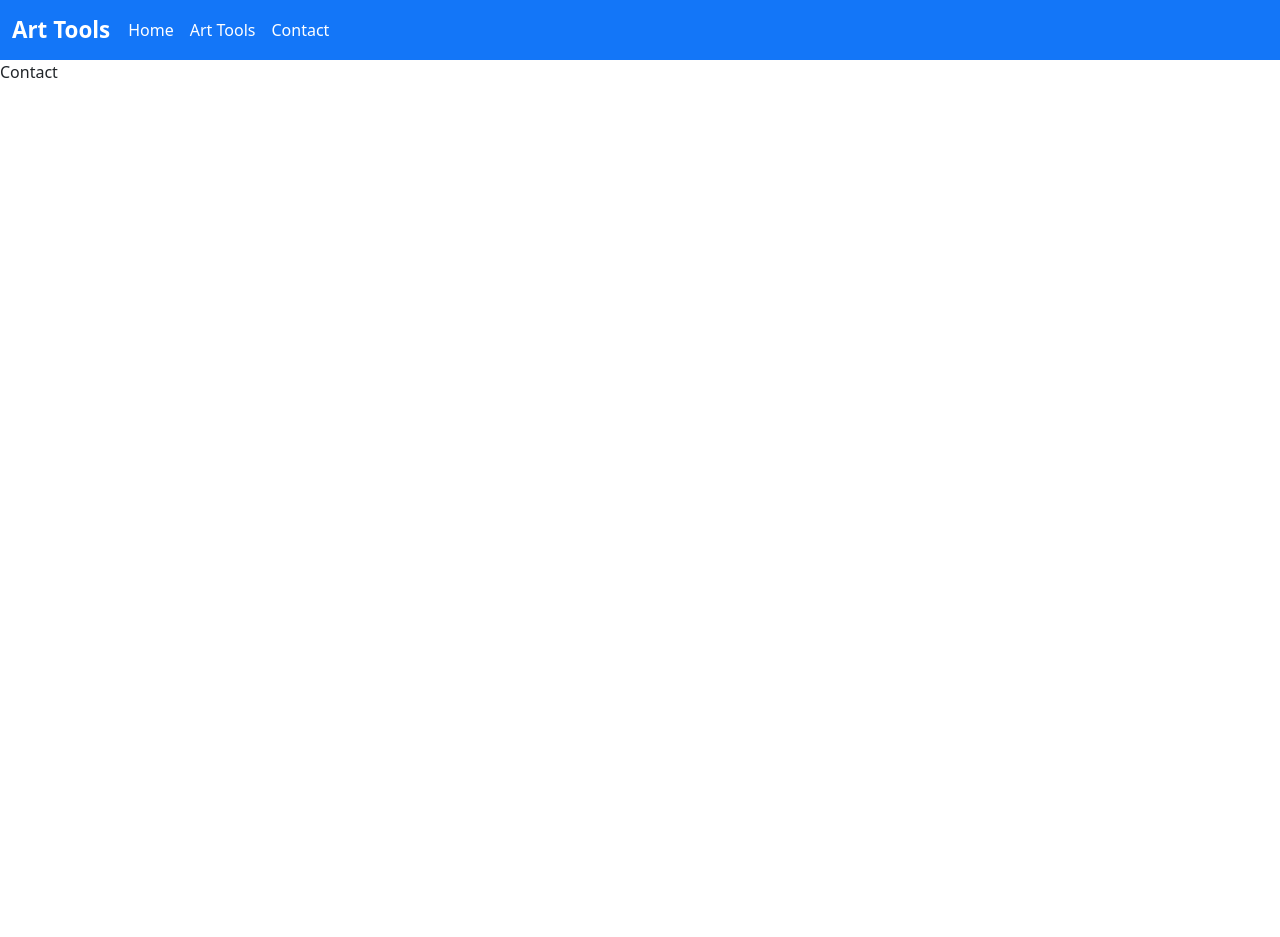
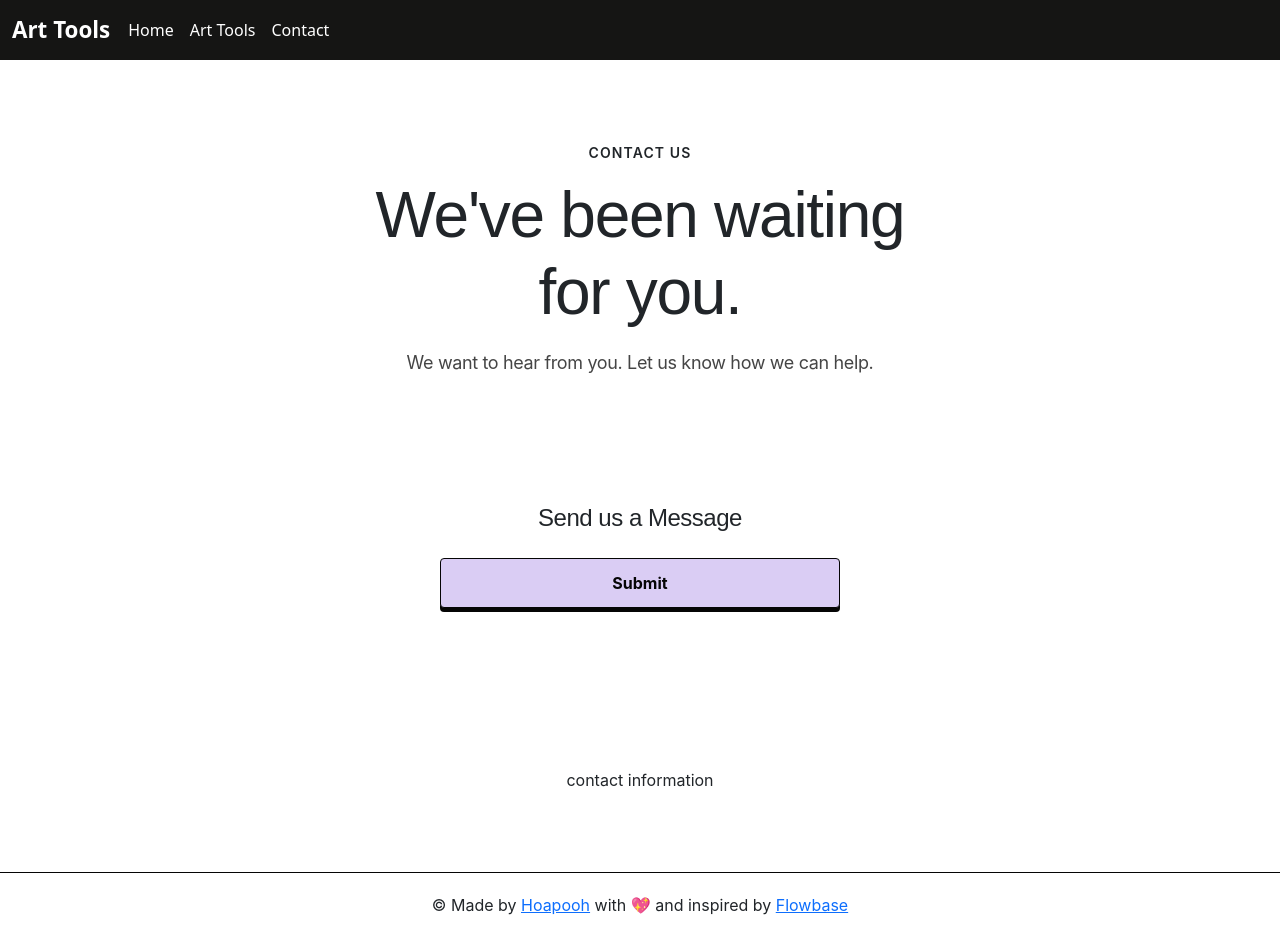
Before and after one commit to hoapooh/pe-fer202-su24-hcm, a React (Vite) app: page /contact in a window 1280 px wide. Before the commit the page ends 800 px from the top, so only its background shows below. Built offline with nearby package versions, Linux system fonts and the light colour scheme.

Commit message:
styles update

```diff
--- a/src/components/NavBar.jsx
+++ b/src/components/NavBar.jsx
@@ -6,7 +6,7 @@ export default function NavBar() {
 		<Navbar
 			expand="lg"
 			className="bg-body-tertiary"
-			style={{ cssText: "background-color: #1376f8 !important" }}
+			style={{ cssText: "background-color: #151514 !important" }}
 		>
 			<Container fluid>
 				<Link
--- a/src/index.scss
+++ b/src/index.scss
@@ -1,6 +1,6 @@
 @import url(https://fonts.googleapis.com/css?family=Lato:700);
 $color_1: #fff;
-$color_2: #1376f8;
+$color_2: #dacdf4;
 $color_3: #2e2100;
 $background-color_1: tomato;
 $border-top-color_1: transparent;
@@ -191,7 +191,7 @@ $border-left-color_1: transparent;
 	width: 40px;
 	height: 40px;
 	padding: 0;
-	color: $color_2;
+	color: #050505 !important;
 	font-weight: bold;
 	font-size: 1.8rem;
 	border: none;
@@ -207,7 +207,8 @@ $border-left-color_1: transparent;
 }
 .page-item.active {
 	.page-link {
-		background: #1376f8;
+		background: #dacdf4;
+		border: 1.5px solid #050505;
 		&:hover {
 			color: $color_1;
 		}
--- a/src/main.jsx
+++ b/src/main.jsx
@@ -5,6 +5,7 @@ import App from "./App.jsx";
 import { BrowserRouter } from "react-router-dom";
 import "react-toastify/dist/ReactToastify.css";
 import "bootstrap/dist/css/bootstrap.min.css";
+import "./styles/MainButton.scss";
 
 ReactDOM.createRoot(document.getElementById("root")).render(
 	<React.StrictMode>
--- a/src/pages/ArtTools.jsx
+++ b/src/pages/ArtTools.jsx
@@ -1,4 +1,4 @@
-import React, { useCallback, useEffect, useState } from "react";
+import { useCallback, useEffect, useState } from "react";
 import { MainAPI } from "../MainAPI";
 import { Button, Col, Container, Image, Pagination, Row, Table } from "react-bootstrap";
 import { Link } from "react-router-dom";
@@ -122,7 +122,7 @@ export default function ArtTools() {
 				<Row className="justify-content-md-end">
 					<Col md={12}>
 						<Link to={"/add"}>
-							<Button variant="primary" style={{ fontWeight: "bold" }}>
+							<Button variant="primary" className="btn-main-style" style={{ width: "initial" }}>
 								Add new Art Tools
 							</Button>
 						</Link>
@@ -164,7 +164,7 @@ export default function ArtTools() {
 										<td>
 											<div className="btn-wrapper">
 												<Link to={`/edit/${art.id}`}>
-													<Button variant="primary">
+													<Button variant="primary" className="btn-main-style edit">
 														<MdModeEdit />
 													</Button>
 												</Link>
--- a/src/pages/Contact.jsx
+++ b/src/pages/Contact.jsx
@@ -1,5 +1,46 @@
-import React from "react";
+import "../styles/Contact.scss";
 
 export default function Contact() {
-	return <div>Contact</div>;
+	return (
+		<div className="contact">
+			<div className="layer-1">
+				<div className="content">
+					<div className="header">
+						<div style={{ marginBottom: "12px" }}>
+							<div className="sub-title">contact us</div>
+						</div>
+						<div style={{ marginBottom: "16px" }}>
+							<h1 className="main-title">We&apos;ve been waiting for you.</h1>
+						</div>
+						<p>We want to hear from you. Let us know how we can help.</p>
+					</div>
+					<div className="body">
+						<div style={{ marginBottom: "24px" }}>
+							<h5>Send us a Message</h5>
+						</div>
+						<form className="form-block">
+							<div></div>
+							<div></div>
+							<div></div>
+							<div></div>
+							<button type="submit" className="btn-main-style submit">
+								Submit
+							</button>
+						</form>
+					</div>
+				</div>
+			</div>
+			<div className="layer-2">contact information</div>
+			<div style={{ textAlign: "center", borderTop: "1px solid #050505", padding: "20px 0" }}>
+				© Made by{" "}
+				<a target="_blank" rel="noopener" href="https://github.com/hoapooh">
+					Hoapooh
+				</a>{" "}
+				with 💖 and inspired by{" "}
+				<a target="_blank" rel="noopener" href="https://member-template-webflow.webflow.io/contact">
+					Flowbase
+				</a>
+			</div>
+		</div>
+	);
 }
--- a/src/pages/Detail.jsx
+++ b/src/pages/Detail.jsx
@@ -17,8 +17,7 @@ export default function Detail() {
 				},
 			})
 				.then((response) => {
-					if (!response.ok)
-						throw new Error("Network response was not ok");
+					if (!response.ok) throw new Error("Network response was not ok");
 					return response.json();
 				})
 				.then((data) => setAPI(data))
@@ -41,7 +40,8 @@ export default function Detail() {
 				<Link to={"/"} style={{ textDecoration: "none" }}>
 					<Button
 						variant="primary"
-						style={{ fontWeight: "bold", marginBottom: "20px" }}
+						className="btn-main-style"
+						style={{ width: "initial", marginBottom: "20px" }}
 					>
 						Back to Home page
 					</Button>
@@ -61,11 +61,7 @@ export default function Detail() {
 						</div>
 					)}
 					<Row style={{ height: "100%" }}>
-						<Col
-							xs={12}
-							md={6}
-							style={{ height: "100%", textAlign: "center" }}
-						>
+						<Col xs={12} md={6} style={{ height: "100%", textAlign: "center" }}>
 							<Image
 								variant="top"
 								src={API.image}
@@ -78,31 +74,18 @@ export default function Detail() {
 							/>
 						</Col>
 						<Col xs={12} md={6}>
-							<h1 style={{ fontWeight: "bold" }}>
-								{API.artName}
-							</h1>
+							<h1 style={{ fontWeight: "bold" }}>{API.artName}</h1>
 							<p>
-								<span style={{ fontWeight: "bold" }}>
-									Price:
-								</span>{" "}
-								{API.price}
+								<span style={{ fontWeight: "bold" }}>Price:</span> {API.price}
 							</p>
 							<p>
-								<span style={{ fontWeight: "bold" }}>
-									Brand:
-								</span>{" "}
-								{API.brand}
+								<span style={{ fontWeight: "bold" }}>Brand:</span> {API.brand}
 							</p>
 							<p>
-								<span style={{ fontWeight: "bold" }}>
-									Description:
-								</span>{" "}
-								{API.description}
+								<span style={{ fontWeight: "bold" }}>Description:</span> {API.description}
 							</p>
 							<p>
-								<span style={{ fontWeight: "bold" }}>
-									Limited Time Deal:
-								</span>{" "}
+								<span style={{ fontWeight: "bold" }}>Limited Time Deal:</span>{" "}
 								{API.limitedTimeDeal > 0
 									? `${API.limitedTimeDeal * 100}%`
 									: "There is no deal here"}
--- a/src/pages/Home.jsx
+++ b/src/pages/Home.jsx
@@ -15,8 +15,7 @@ export default function Home() {
 				},
 			})
 				.then((response) => {
-					if (!response.ok)
-						throw new Error("Network response was not ok");
+					if (!response.ok) throw new Error("Network response was not ok");
 					return response.json();
 				})
 				.then((data) => setAPI(data))
@@ -33,17 +32,9 @@ export default function Home() {
 					{API.map((art) => {
 						if (art.limitedTimeDeal !== 0) return null;
 						return (
-							<Col
-								xs={12}
-								md={4}
-								key={art.id}
-								style={{ marginTop: "30px" }}
-							>
+							<Col xs={12} md={4} key={art.id} style={{ marginTop: "30px" }}>
 								<Card style={{ width: "100%", height: "100%" }}>
-									<Link
-										to={`/detail/${art.id}`}
-										style={{ textAlign: "center" }}
-									>
+									<Link to={`/detail/${art.id}`} style={{ textAlign: "center" }}>
 										<Card.Img
 											variant="top"
 											src={art.image}
@@ -56,35 +47,19 @@ export default function Home() {
 									</Link>
 									<Card.Body>
 										<Card.Title>{art.artName}</Card.Title>
-										<Card.Text>
-											Price: {art.price}
-										</Card.Text>
+										<Card.Text>Price: {art.price}</Card.Text>
 										<Card.Text
 											style={{
 												fontStyle: "italic",
-												color: `${
-													art.glassSurface
-														? "#1376f8"
-														: "tomato"
-												}`,
+												color: `${art.glassSurface ? "#9362f5" : "tomato"}`,
 												fontWeight: "bold",
 											}}
 										>
-											{art.glassSurface
-												? "This is a Glass Surface"
-												: "This is not a Glass Surface"}
+											{art.glassSurface ? "This is a Glass Surface" : "This is not a Glass Surface"}
 										</Card.Text>
-										<Card.Text>
-											Brand: {art.brand}
-										</Card.Text>
+										<Card.Text>Brand: {art.brand}</Card.Text>
 										<Link to={`/detail/${art.id}`}>
-											<Button
-												variant="primary"
-												style={{
-													width: "100%",
-													fontWeight: "bold",
-												}}
-											>
+											<Button variant="primary" className="btn-main-style">
 												View Details
 											</Button>
 										</Link>
--- /dev/null
+++ b/src/styles/Contact.scss
@@ -0,0 +1,91 @@
+.contact {
+	font-family: "Inter", sans-serif;
+
+	.layer-1 {
+		position: relative;
+		padding: 80px 5%;
+		text-align: center;
+
+		.content {
+			position: relative;
+			z-index: 1;
+			width: 100%;
+			max-width: 740px;
+			margin: 0 auto;
+
+			.header {
+				max-width: 600px;
+				margin-right: auto;
+				margin-bottom: 56px;
+				margin-left: auto;
+				text-align: center;
+				transform: translate3d(0px, 0px, 0px) scale3d(1, 1, 1) rotateX(0deg) rotateY(0deg)
+					rotateZ(0deg) skew(0deg, 0deg);
+				opacity: 1;
+				transform-style: preserve-3d;
+
+				.sub-title {
+					margin-bottom: 0px;
+					font-size: 14px;
+					line-height: 1.8;
+					font-weight: 600;
+					letter-spacing: 0.08em;
+					text-transform: uppercase;
+				}
+
+				.main-title {
+					margin-top: 0px;
+					margin-bottom: 0px;
+					font-family: "Archivo", sans-serif;
+					font-size: 64px;
+					line-height: 1.2;
+					font-weight: 500;
+					letter-spacing: -0.02em;
+				}
+
+				p {
+					margin-bottom: 0px;
+					font-size: 18px;
+					line-height: 1.9;
+					letter-spacing: -0.02em;
+					color: #454545;
+				}
+			}
+
+			.body {
+				max-width: 400px;
+				margin: 0 auto;
+				margin-top: 120px;
+				text-align: center;
+
+				h5 {
+					margin-top: 0px;
+					margin-bottom: 0px;
+					font-family: "Archivo", sans-serif;
+					font-size: 24px;
+					line-height: 1.4;
+					font-weight: 500;
+					letter-spacing: -0.02em;
+				}
+
+				.form-block {
+					display: -webkit-box;
+					display: -webkit-flex;
+					display: -ms-flexbox;
+					display: flex;
+					-webkit-box-orient: vertical;
+					-webkit-box-direction: normal;
+					-webkit-flex-direction: column;
+					-ms-flex-direction: column;
+					flex-direction: column;
+				}
+			}
+		}
+	}
+
+	.layer-2 {
+		position: relative;
+		padding: 80px 5%;
+		text-align: center;
+	}
+}
--- /dev/null
+++ b/src/styles/MainButton.scss
@@ -0,0 +1,31 @@
+.btn-main-style {
+	width: 100%;
+	font-weight: bold;
+	background: #dacdf4 !important;
+	color: #050505 !important;
+	border-radius: 4px !important;
+	border: 1.5px solid #050505 !important;
+	box-shadow: 0 4px 0 0 #050505 !important;
+	-webkit-transition: box-shadow 200ms ease, background-color 500ms cubic-bezier(0.6, 0.6, 0, 1) !important;
+	transition: box-shadow 200ms ease, background-color 500ms cubic-bezier(0.6, 0.6, 0, 1) !important;
+
+	&.submit {
+		padding: 12px 36px;
+	}
+
+	&:hover {
+		background-color: #f0eafa !important;
+		box-shadow: 0 2px 0 0 #050505 !important;
+		color: #050505 !important;
+	}
+
+	&.edit {
+		background: #9362f5 !important;
+		box-shadow: none !important;
+		border: none !important;
+
+		&:hover {
+			background-color: #654a90 !important;
+		}
+	}
+}
```
